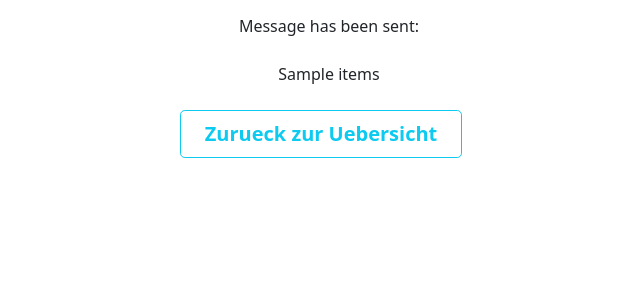
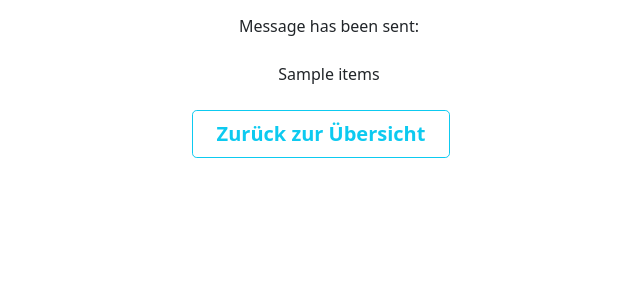
Before and after one commit to moritzgeiger/doorbell, a Flask app: template templates/msg_sent.html in a window 1280 px wide. Shown: the part 280-580 px from the top of the page, without its empty margins (311-951 px from the left). Run offline with Flask 2, Linux system fonts and the light colour scheme; the template is opened without the code that fills it: most values are stand-ins (such as "Sample title", 1, 10 or a date in 2020); parts of the project's set-up code (start-up, migrations or seed data) failed here and were passed over; some libraries are stand-ins or nearby versions.

Commit message:
typos in templates

```diff
--- a/templates/home.html
+++ b/templates/home.html
@@ -2,7 +2,7 @@
 
 {% block container %}
 <div class="top-pad">
-  <h3>Wer klopfet an?</h3>
+  <p><h3>Wer klopfet an?</h3></p>
   {% for id, guest in items.items() %}
   <div>
     <a href="{{ url_for('ring', key=id) }}" class="btn btn-outline-info btn-lg px-4 me-sm-3 fw-bold" onclick="ga('send', 'event', 'Examples', 'Hero', 'Download Examples');">{{guest['name'] }}</a>
--- a/templates/msg_sent.html
+++ b/templates/msg_sent.html
@@ -5,7 +5,7 @@
   Message has been sent:<br><br> {{ items }}
   <br><br>
 <div class="well">
-  <a href="/" class="btn btn-outline-info btn-lg px-4 me-sm-3 fw-bold" onclick="ga('send', 'event', 'Examples', 'Hero', 'Download Examples');">Zurueck zur Uebersicht</a>
+  <a href="/" class="btn btn-outline-info btn-lg px-4 me-sm-3 fw-bold" onclick="ga('send', 'event', 'Examples', 'Hero', 'Download Examples');">Zurück zur Übersicht</a>
 </div>
 </div>
 {% endblock %}
```
